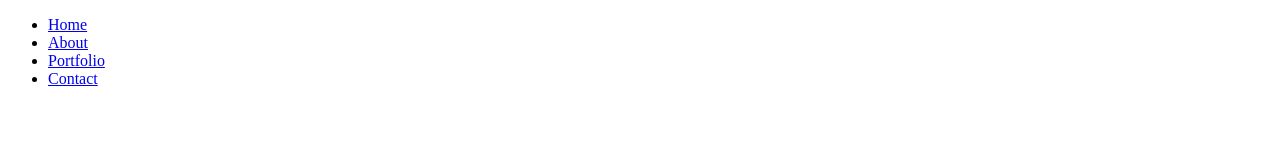
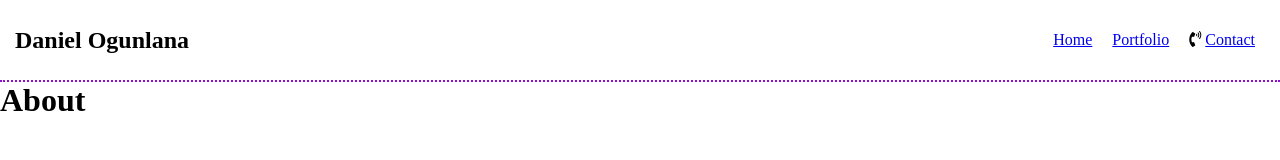
Before and after one commit to Daniel-ipymb/MY_PORTFOLIO, a plain HTML site: page Index.html in a window 1280 px wide. Drawn offline with Linux system fonts and the light colour scheme.

Commit message:
styled nav

```diff
--- a/Index.html
+++ b/Index.html
@@ -6,21 +6,27 @@
   <meta name="viewport" content="width=device-width, initial-scale=1.0">
   <title>Document</title>
   <link rel="stylesheet" href="./assets/style.css">
+  <link rel="stylesheet" href="https://cdnjs.cloudflare.com/ajax/libs/font-awesome/5.15.3/css/all.min.css" integrity="sha512-iBBXm8fW90+nuLcSKlbmrPcLa0OT92xO1BIsZ+ywDWZCvqsWgccV3gFoRBv0z+8dLJgyAHIhR35VZc2oM/gI1w==" crossorigin="anonymous" referrerpolicy="no-referrer" />
 </head>
 <body>
-  <header>
     <nav class="header justify-content">
-      <a href="#" class="nav logo"></a>
+      <h1 class="name"> Daniel Ogunlana</h1>
+      <!-- <a href="#" class="nav_logo"></a> -->
       <ul>
-        <li><a href="#">Home</a></li>
-        <li><a href="#">About</a></li>
+        <li><a href="#About">Home</a></li>
+        <!-- <li><a href="#">About</a></li> -->
         <li><a href="#">Portfolio</a></li>
-        <li><a href="#">Contact</a></li>
+        <li>
+          <i class="fas fa-phone-volume"></i>
+          <a href="#">Contact</a>
+        </li>
       </ul>
     </nav>
-    <section>
+    <section class="section_1" id="About">
 
     </section>
-  </header>
+    <h1 id="ids">
+      About
+    </h1>
 </body>
 </html>
--- a/assets/style.css
+++ b/assets/style.css
@@ -1,3 +1,43 @@
+* {
+  margin: 0;
+  padding: 0;
+}
+
 justify-content {
   justify-content: flex-end;
 }
+
+ul {
+  justify-content: flex-end;
+  display:flex;
+  flex-direction: row;
+  list-style-type: none;
+  margin-right: 15px;
+}
+
+.header {
+  display: flex;
+  width: 100vw;
+  justify-content: space-between;
+  height: 80px;
+  align-items: center;
+  border-bottom: 2px dotted rgb(145, 13, 206);
+}
+li {
+  margin: 10px;
+}
+.name {
+  margin-left: 15px;
+}
+#About {
+  display: flex;
+  position: absolute;
+  width:100%;
+  background-color: crimson;
+  top: 0;
+  left: 0;
+}
+/* #ids {
+  position:absolute;
+  left: 20%;
+} */
```
